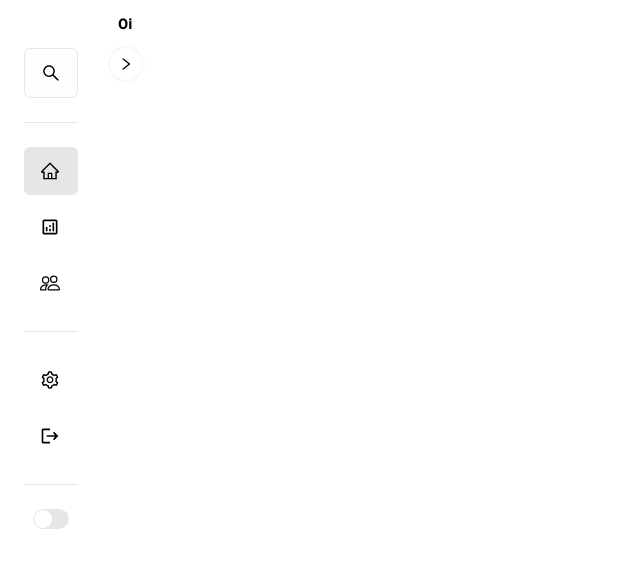
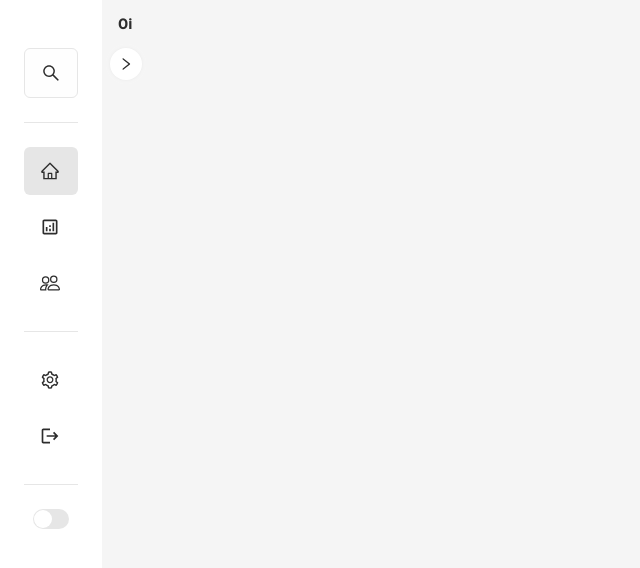
Before and after one commit to pedrogiampietro/imDesk, a React (Vite) app: page /dashboard in a window 1280 px wide. Shown: the top 568 px of the page, without its empty margins (0-640 px from the left). Built offline with nearby package versions, Linux system fonts and the light colour scheme.

Commit message:
fix color with types typescript

```diff
--- a/src/assets/styles/globalStyles.ts
+++ b/src/assets/styles/globalStyles.ts
@@ -6,6 +6,8 @@ export const GlobalStyle = createGlobalStyle`
         box-sizing: border-box;
     }
     body {
+        background: ${({ theme }) => theme.bg2};
+        color: ${({ theme }) => theme.text};
         font-family: 'Roboto', sans-serif;
         letter-spacing: .6px;
     }
--- a/src/screens/Login/index.tsx
+++ b/src/screens/Login/index.tsx
@@ -5,7 +5,7 @@ import { useNavigate } from "react-router-dom";
 import * as S from "./styles";
 
 export function Login() {
-  const { setTheme, theme } = useContext(ThemeContext);
+  const { theme } = useContext(ThemeContext);
   const navigate = useNavigate();
 
   function handleLogin() {
```
Also changed, not shown: src/@types/styled.d.ts (added, +8 -0 lines).
